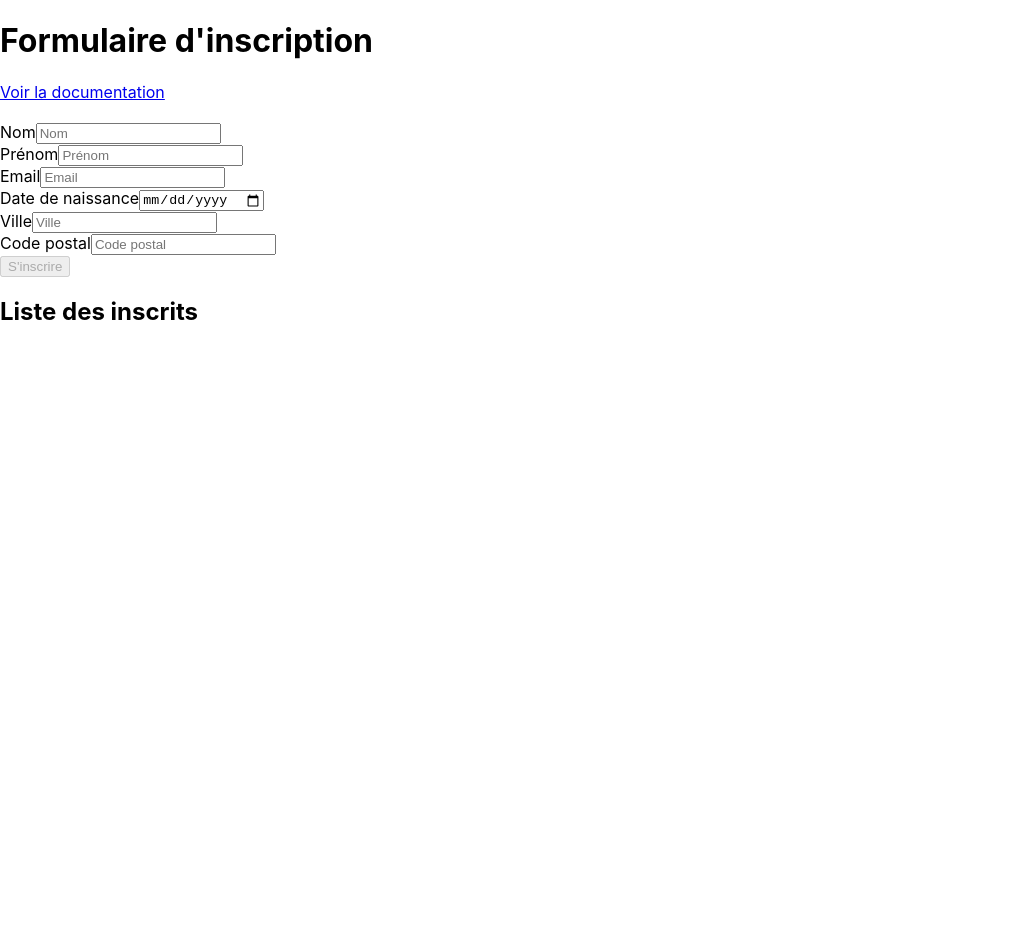
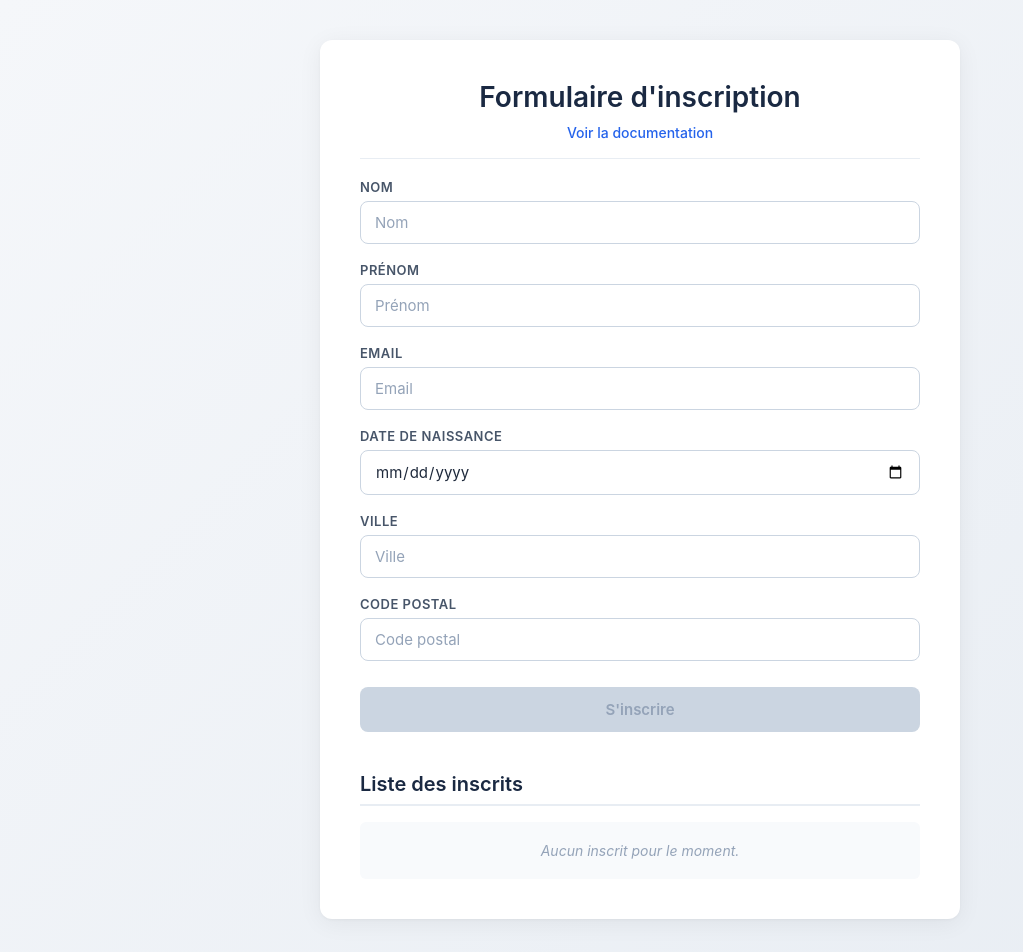
Before and after one commit to Spyke183/ci-cd-ynov, a React (Create React App) app: page / in a window 1280 px wide. Shown: the top 952 px of the page, without its empty margins (0-1023 px from the left). Before the commit the page ends 800 px from the top, so only its background shows below. Built offline with nearby package versions, Linux system fonts and the light colour scheme.

Commit message:
Ajout du style CSS au formulaire d'inscription

```diff
--- a/src/App.css
+++ b/src/App.css
@@ -1,38 +1,214 @@
-.App {
+/* Reset léger et base */
+* {
+  box-sizing: border-box;
+}
+
+body {
+  margin: 0;
+  font-family: -apple-system, BlinkMacSystemFont, 'Segoe UI', Roboto, 'Helvetica Neue', Arial, sans-serif;
+  background: linear-gradient(135deg, #f5f7fa 0%, #e8edf3 100%);
+  min-height: 100vh;
+  color: #2c3e50;
+}
+
+/* Conteneur principal */
+.app {
+  max-width: 640px;
+  margin: 40px auto;
+  padding: 40px;
+  background: #ffffff;
+  border-radius: 12px;
+  box-shadow: 0 4px 24px rgba(0, 0, 0, 0.06), 0 1px 3px rgba(0, 0, 0, 0.04);
+}
+
+.app h1 {
+  margin: 0 0 8px 0;
+  font-size: 28px;
+  font-weight: 600;
+  color: #1a2942;
   text-align: center;
 }
 
-.App-logo {
-  height: 40vmin;
-  pointer-events: none;
+.app h2 {
+  margin: 40px 0 16px 0;
+  font-size: 20px;
+  font-weight: 600;
+  color: #1a2942;
+  padding-bottom: 8px;
+  border-bottom: 2px solid #e8edf3;
 }
 
-@media (prefers-reduced-motion: no-preference) {
-  .App-logo {
-    animation: App-logo-spin infinite 20s linear;
+/* Navigation */
+.app nav {
+  text-align: center;
+  margin-bottom: 24px;
+  padding-bottom: 16px;
+  border-bottom: 1px solid #e8edf3;
+}
+
+.app nav a {
+  color: #2563eb;
+  text-decoration: none;
+  font-size: 14px;
+  font-weight: 500;
+  transition: color 0.15s ease;
+}
+
+.app nav a:hover {
+  color: #1d4ed8;
+  text-decoration: underline;
+}
+
+/* Toasters */
+[data-testid="toast"],
+[data-testid="error-toast"] {
+  padding: 14px 18px;
+  border-radius: 8px;
+  font-size: 14px;
+  font-weight: 500;
+  margin-bottom: 20px;
+  text-align: center;
+  animation: slideIn 0.3s ease-out;
+}
+
+[data-testid="toast"] {
+  background: #d1fae5;
+  color: #065f46 !important;
+  border: 1px solid #a7f3d0;
+}
+
+[data-testid="error-toast"] {
+  background: #fee2e2;
+  color: #991b1b !important;
+  border: 1px solid #fecaca;
+}
+
+@keyframes slideIn {
+  from { opacity: 0; transform: translateY(-8px); }
+  to { opacity: 1; transform: translateY(0); }
+}
+
+/* Champs du formulaire */
+.app > div {
+  margin-bottom: 18px;
+  display: flex;
+  flex-direction: column;
+}
+
+.app label {
+  font-size: 13px;
+  font-weight: 600;
+  color: #475569;
+  margin-bottom: 6px;
+  text-transform: uppercase;
+  letter-spacing: 0.5px;
+}
+
+.app input {
+  padding: 11px 14px;
+  border: 1px solid #cbd5e1;
+  border-radius: 8px;
+  font-size: 15px;
+  font-family: inherit;
+  background: #ffffff;
+  color: #1e293b;
+  transition: border-color 0.15s ease, box-shadow 0.15s ease;
+  outline: none;
+}
+
+.app input:hover {
+  border-color: #94a3b8;
+}
+
+.app input:focus {
+  border-color: #2563eb;
+  box-shadow: 0 0 0 3px rgba(37, 99, 235, 0.12);
+}
+
+.app input::placeholder {
+  color: #94a3b8;
+}
+
+/* Messages d'erreur sous les champs */
+.app span[data-testid^="error-"] {
+  color: #dc2626 !important;
+  font-size: 13px;
+  margin-top: 6px;
+  font-weight: 500;
+}
+
+/* Bouton */
+.app button {
+  width: 100%;
+  margin-top: 8px;
+  padding: 13px 20px;
+  background: #2563eb;
+  color: #ffffff;
+  border: none;
+  border-radius: 8px;
+  font-size: 15px;
+  font-weight: 600;
+  font-family: inherit;
+  cursor: pointer;
+  transition: background 0.15s ease, transform 0.05s ease;
+}
+
+.app button:hover:not(:disabled) {
+  background: #1d4ed8;
+}
+
+.app button:active:not(:disabled) {
+  transform: translateY(1px);
+}
+
+.app button:disabled {
+  background: #cbd5e1;
+  color: #94a3b8;
+  cursor: not-allowed;
+}
+
+/* Liste des inscrits */
+.app ul {
+  list-style: none;
+  padding: 0;
+  margin: 0;
+}
+
+.app li {
+  padding: 12px 16px;
+  margin-bottom: 8px;
+  background: #f8fafc;
+  border-left: 3px solid #2563eb;
+  border-radius: 6px;
+  font-size: 14px;
+  color: #334155;
+}
+
+.app li:last-child {
+  margin-bottom: 0;
+}
+
+/* Empty state pour la liste */
+.app ul:empty::after {
+  content: "Aucun inscrit pour le moment.";
+  display: block;
+  text-align: center;
+  color: #94a3b8;
+  font-size: 14px;
+  font-style: italic;
+  padding: 20px;
+  background: #f8fafc;
+  border-radius: 6px;
+}
+
+/* Responsive */
+@media (max-width: 700px) {
+  .app {
+    margin: 20px;
+    padding: 24px;
+  }
+
+  .app h1 {
+    font-size: 22px;
   }
 }
-
-.App-header {
-  background-color: #282c34;
-  min-height: 100vh;
-  display: flex;
-  flex-direction: column;
-  align-items: center;
-  justify-content: center;
-  font-size: calc(10px + 2vmin);
-  color: white;
-}
-
-.App-link {
-  color: #61dafb;
-}
-
-@keyframes App-logo-spin {
-  from {
-    transform: rotate(0deg);
-  }
-  to {
-    transform: rotate(360deg);
-  }
-}
--- a/src/App.js
+++ b/src/App.js
@@ -1,4 +1,5 @@
 import { useState } from 'react';
+import './App.css';
 import {
   validateField,
   isValidName,
```
